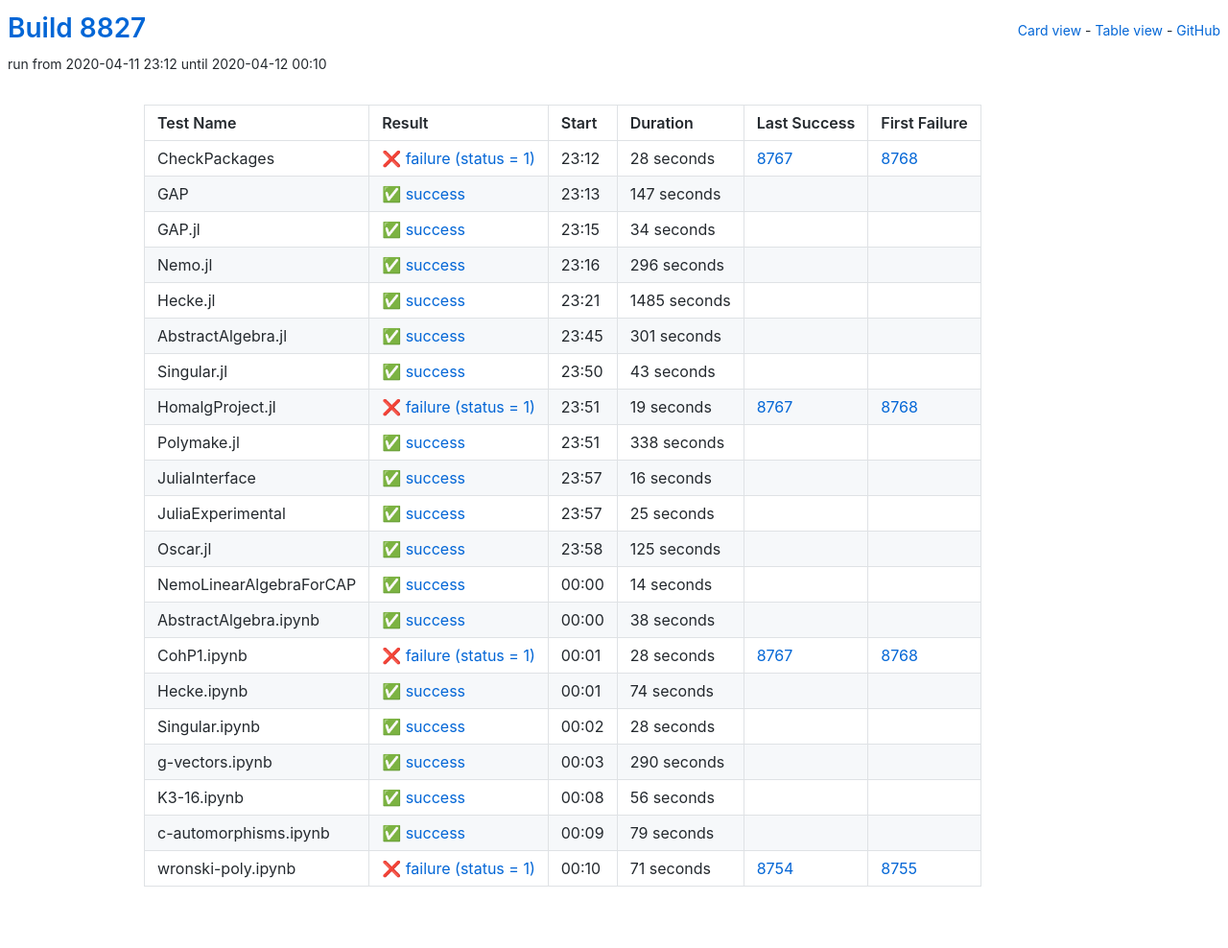
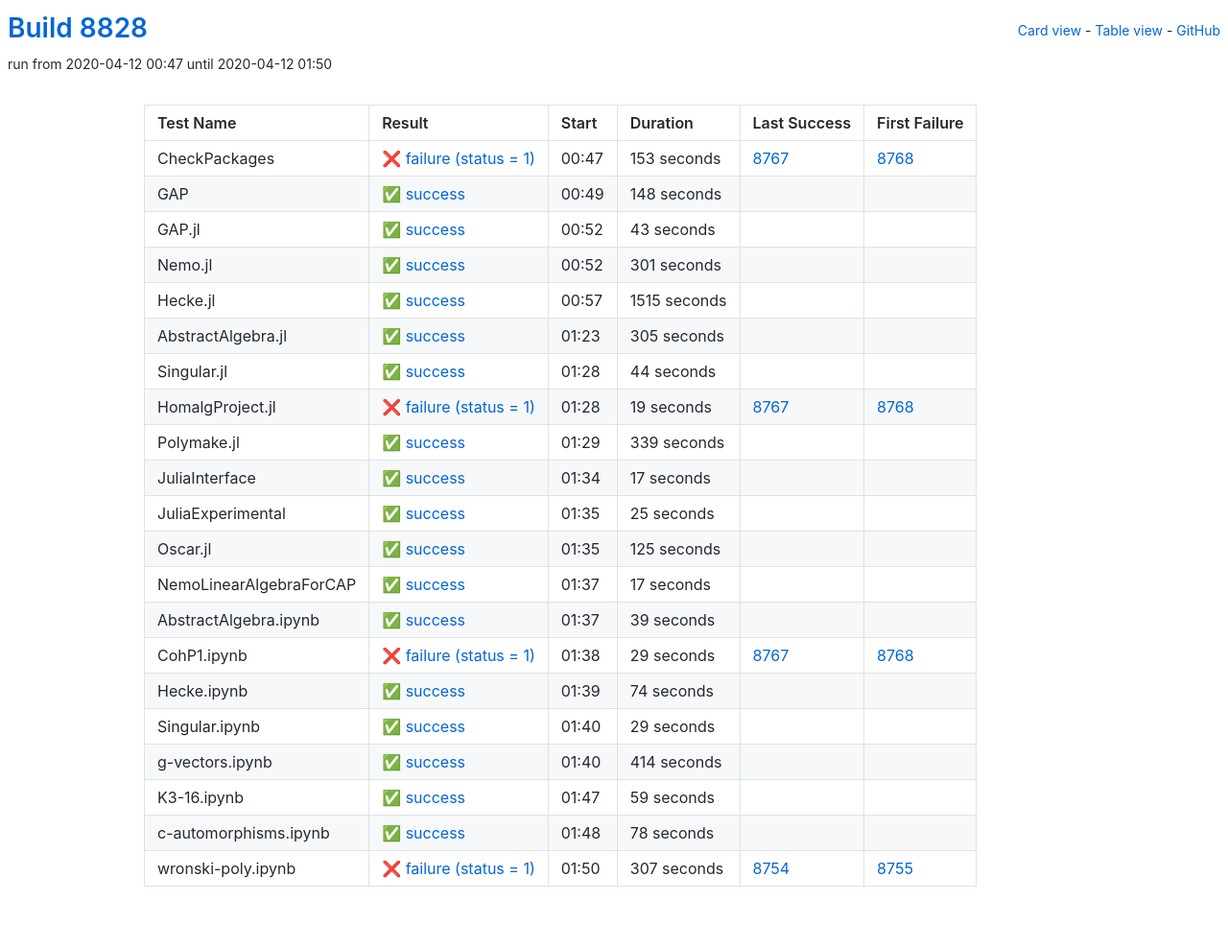
Before and after one commit to oscar-system/oscar-ci-status, a Jekyll site: the page built from table.html, in a window 1280 px wide. Shown: the whole page at 96% size. Built offline with Jekyll 4.4.1, drawn with Linux system fonts in a browser that asks for light colours.

Commit message:
Build 8828

```diff
--- a/_data/ci.yml
+++ b/_data/ci.yml
@@ -1,60 +1,38 @@
-build: 8827
-build_url: https://oscarci.mathematik.uni-kl.de/job/oscar/8827/
+build: 8828
+build_url: https://oscarci.mathematik.uni-kl.de/job/oscar/8828/
 job: oscar
 tests:
-- duration: 28
+- duration: 153
   exitcode: 1
   first_failure: 8768
   first_failure_url: https://oscarci.mathematik.uni-kl.de/job/oscar/8768/
   last_success: 8767
   last_success_url: https://oscarci.mathematik.uni-kl.de/job/oscar/8767/
-  log: https://oscarci.mathematik.uni-kl.de/job/oscar/8827/artifact/logs/build-8827/CheckPackages.log
+  log: https://oscarci.mathematik.uni-kl.de/job/oscar/8828/artifact/logs/build-8828/CheckPackages.log
   name: CheckPackages
-  start: 2020-04-11 23:12
+  start: 2020-04-12 00:47
   status: failure
   success: false
-- duration: 147
+- duration: 148
   exitcode: 0
   first_failure: false
   first_failure_url: null
   last_success: false
   last_success_url: null
-  log: https://oscarci.mathematik.uni-kl.de/job/oscar/8827/artifact/logs/build-8827/GAP.log
+  log: https://oscarci.mathematik.uni-kl.de/job/oscar/8828/artifact/logs/build-8828/GAP.log
   name: GAP
-  start: 2020-04-11 23:13
+  start: 2020-04-12 00:49
   status: success
   success: true
-- duration: 34
+- duration: 43
   exitcode: 0
   first_failure: false
   first_failure_url: null
   last_success: false
   last_success_url: null
-  log: https://oscarci.mathematik.uni-kl.de/job/oscar/8827/artifact/logs/build-8827/GAP.jl.log
+  log: https://oscarci.mathematik.uni-kl.de/job/oscar/8828/artifact/logs/build-8828/GAP.jl.log
   name: GAP.jl
-  start: 2020-04-11 23:15
-  status: success
-  success: true
-- duration: 296
-  exitcode: 0
-  first_failure: false
-  first_failure_url: null
-  last_success: false
-  last_success_url: null
-  log: https://oscarci.mathematik.uni-kl.de/job/oscar/8827/artifact/logs/build-8827/Nemo.jl.log
-  name: Nemo.jl
-  start: 2020-04-11 23:16
-  status: success
-  success: true
-- duration: 1485
-  exitcode: 0
-  first_failure: false
-  first_failure_url: null
-  last_success: false
-  last_success_url: null
-  log: https://oscarci.mathematik.uni-kl.de/job/oscar/8827/artifact/logs/build-8827/Hecke.jl.log
-  name: Hecke.jl
-  start: 2020-04-11 23:21
+  start: 2020-04-12 00:52
   status: success
   success: true
 - duration: 301
@@ -63,20 +41,42 @@ tests:
   first_failure_url: null
   last_success: false
   last_success_url: null
-  log: https://oscarci.mathematik.uni-kl.de/job/oscar/8827/artifact/logs/build-8827/AbstractAlgebra.jl.log
-  name: AbstractAlgebra.jl
-  start: 2020-04-11 23:45
+  log: https://oscarci.mathematik.uni-kl.de/job/oscar/8828/artifact/logs/build-8828/Nemo.jl.log
+  name: Nemo.jl
+  start: 2020-04-12 00:52
   status: success
   success: true
-- duration: 43
+- duration: 1515
   exitcode: 0
   first_failure: false
   first_failure_url: null
   last_success: false
   last_success_url: null
-  log: https://oscarci.mathematik.uni-kl.de/job/oscar/8827/artifact/logs/build-8827/Singular.jl.log
+  log: https://oscarci.mathematik.uni-kl.de/job/oscar/8828/artifact/logs/build-8828/Hecke.jl.log
+  name: Hecke.jl
+  start: 2020-04-12 00:57
+  status: success
+  success: true
+- duration: 305
+  exitcode: 0
+  first_failure: false
+  first_failure_url: null
+  last_success: false
+  last_success_url: null
+  log: https://oscarci.mathematik.uni-kl.de/job/oscar/8828/artifact/logs/build-8828/AbstractAlgebra.jl.log
+  name: AbstractAlgebra.jl
+  start: 2020-04-12 01:23
+  status: success
+  success: true
+- duration: 44
+  exitcode: 0
+  first_failure: false
+  first_failure_url: null
+  last_success: false
+  last_success_url: null
+  log: https://oscarci.mathematik.uni-kl.de/job/oscar/8828/artifact/logs/build-8828/Singular.jl.log
   name: Singular.jl
-  start: 2020-04-11 23:50
+  start: 2020-04-12 01:28
   status: success
   success: true
 - duration: 19
@@ -85,31 +85,31 @@ tests:
   first_failure_url: https://oscarci.mathematik.uni-kl.de/job/oscar/8768/
   last_success: 8767
   last_success_url: https://oscarci.mathematik.uni-kl.de/job/oscar/8767/
-  log: https://oscarci.mathematik.uni-kl.de/job/oscar/8827/artifact/logs/build-8827/HomalgProject.jl.log
+  log: https://oscarci.mathematik.uni-kl.de/job/oscar/8828/artifact/logs/build-8828/HomalgProject.jl.log
   name: HomalgProject.jl
-  start: 2020-04-11 23:51
+  start: 2020-04-12 01:28
   status: failure
   success: false
-- duration: 338
+- duration: 339
   exitcode: 0
   first_failure: false
   first_failure_url: null
   last_success: false
   last_success_url: null
-  log: https://oscarci.mathematik.uni-kl.de/job/oscar/8827/artifact/logs/build-8827/Polymake.jl.log
+  log: https://oscarci.mathematik.uni-kl.de/job/oscar/8828/artifact/logs/build-8828/Polymake.jl.log
   name: Polymake.jl
-  start: 2020-04-11 23:51
+  start: 2020-04-12 01:29
   status: success
   success: true
-- duration: 16
+- duration: 17
   exitcode: 0
   first_failure: false
   first_failure_url: null
   last_success: false
   last_success_url: null
-  log: https://oscarci.mathematik.uni-kl.de/job/oscar/8827/artifact/logs/build-8827/JuliaInterface.log
+  log: https://oscarci.mathematik.uni-kl.de/job/oscar/8828/artifact/logs/build-8828/JuliaInterface.log
   name: JuliaInterface
-  start: 2020-04-11 23:57
+  start: 2020-04-12 01:34
   status: success
   success: true
 - duration: 25
@@ -118,9 +118,9 @@ tests:
   first_failure_url: null
   last_success: false
   last_success_url: null
-  log: https://oscarci.mathematik.uni-kl.de/job/oscar/8827/artifact/logs/build-8827/JuliaExperimental.log
+  log: https://oscarci.mathematik.uni-kl.de/job/oscar/8828/artifact/logs/build-8828/JuliaExperimental.log
   name: JuliaExperimental
-  start: 2020-04-11 23:57
+  start: 2020-04-12 01:35
   status: success
   success: true
 - duration: 125
@@ -129,42 +129,42 @@ tests:
   first_failure_url: null
   last_success: false
   last_success_url: null
-  log: https://oscarci.mathematik.uni-kl.de/job/oscar/8827/artifact/logs/build-8827/Oscar.jl.log
+  log: https://oscarci.mathematik.uni-kl.de/job/oscar/8828/artifact/logs/build-8828/Oscar.jl.log
   name: Oscar.jl
-  start: 2020-04-11 23:58
+  start: 2020-04-12 01:35
   status: success
   success: true
-- duration: 14
+- duration: 17
   exitcode: 0
   first_failure: false
   first_failure_url: null
   last_success: false
   last_success_url: null
-  log: https://oscarci.mathematik.uni-kl.de/job/oscar/8827/artifact/logs/build-8827/NemoLinearAlgebraForCAP.log
+  log: https://oscarci.mathematik.uni-kl.de/job/oscar/8828/artifact/logs/build-8828/NemoLinearAlgebraForCAP.log
   name: NemoLinearAlgebraForCAP
-  start: 2020-04-12 00:00
+  start: 2020-04-12 01:37
   status: success
   success: true
-- duration: 38
+- duration: 39
   exitcode: 0
   first_failure: false
   first_failure_url: null
   last_success: false
   last_success_url: null
-  log: https://oscarci.mathematik.uni-kl.de/job/oscar/8827/artifact/logs/build-8827/AbstractAlgebra.ipynb.log
+  log: https://oscarci.mathematik.uni-kl.de/job/oscar/8828/artifact/logs/build-8828/AbstractAlgebra.ipynb.log
   name: AbstractAlgebra.ipynb
-  start: 2020-04-12 00:00
+  start: 2020-04-12 01:37
   status: success
   success: true
-- duration: 28
+- duration: 29
   exitcode: 1
   first_failure: 8768
   first_failure_url: https://oscarci.mathematik.uni-kl.de/job/oscar/8768/
   last_success: 8767
   last_success_url: https://oscarci.mathematik.uni-kl.de/job/oscar/8767/
-  log: https://oscarci.mathematik.uni-kl.de/job/oscar/8827/artifact/logs/build-8827/CohP1.ipynb.log
+  log: https://oscarci.mathematik.uni-kl.de/job/oscar/8828/artifact/logs/build-8828/CohP1.ipynb.log
   name: CohP1.ipynb
-  start: 2020-04-12 00:01
+  start: 2020-04-12 01:38
   status: failure
   success: false
 - duration: 74
@@ -173,63 +173,63 @@ tests:
   first_failure_url: null
   last_success: false
   last_success_url: null
-  log: https://oscarci.mathematik.uni-kl.de/job/oscar/8827/artifact/logs/build-8827/Hecke.ipynb.log
+  log: https://oscarci.mathematik.uni-kl.de/job/oscar/8828/artifact/logs/build-8828/Hecke.ipynb.log
   name: Hecke.ipynb
-  start: 2020-04-12 00:01
+  start: 2020-04-12 01:39
   status: success
   success: true
-- duration: 28
+- duration: 29
   exitcode: 0
   first_failure: false
   first_failure_url: null
   last_success: false
   last_success_url: null
-  log: https://oscarci.mathematik.uni-kl.de/job/oscar/8827/artifact/logs/build-8827/Singular.ipynb.log
+  log: https://oscarci.mathematik.uni-kl.de/job/oscar/8828/artifact/logs/build-8828/Singular.ipynb.log
   name: Singular.ipynb
-  start: 2020-04-12 00:02
+  start: 2020-04-12 01:40
   status: success
   success: true
-- duration: 290
+- duration: 414
   exitcode: 0
   first_failure: false
   first_failure_url: null
   last_success: false
   last_success_url: null
-  log: https://oscarci.mathematik.uni-kl.de/job/oscar/8827/artifact/logs/build-8827/g-vectors.ipynb.log
+  log: https://oscarci.mathematik.uni-kl.de/job/oscar/8828/artifact/logs/build-8828/g-vectors.ipynb.log
   name: g-vectors.ipynb
-  start: 2020-04-12 00:03
+  start: 2020-04-12 01:40
   status: success
   success: true
-- duration: 56
+- duration: 59
   exitcode: 0
   first_failure: false
   first_failure_url: null
   last_success: false
   last_success_url: null
-  log: https://oscarci.mathematik.uni-kl.de/job/oscar/8827/artifact/logs/build-8827/K3-16.ipynb.log
+  log: https://oscarci.mathematik.uni-kl.de/job/oscar/8828/artifact/logs/build-8828/K3-16.ipynb.log
   name: K3-16.ipynb
-  start: 2020-04-12 00:08
+  start: 2020-04-12 01:47
   status: success
   success: true
-- duration: 79
+- duration: 78
   exitcode: 0
   first_failure: false
   first_failure_url: null
   last_success: false
   last_success_url: null
-  log: https://oscarci.mathematik.uni-kl.de/job/oscar/8827/artifact/logs/build-8827/c-automorphisms.ipynb.log
+  log: https://oscarci.mathematik.uni-kl.de/job/oscar/8828/artifact/logs/build-8828/c-automorphisms.ipynb.log
   name: c-automorphisms.ipynb
-  start: 2020-04-12 00:09
+  start: 2020-04-12 01:48
   status: success
   success: true
-- duration: 71
+- duration: 307
   exitcode: 1
   first_failure: 8755
   first_failure_url: https://oscarci.mathematik.uni-kl.de/job/oscar/8755/
   last_success: 8754
   last_success_url: https://oscarci.mathematik.uni-kl.de/job/oscar/8754/
-  log: https://oscarci.mathematik.uni-kl.de/job/oscar/8827/artifact/logs/build-8827/wronski-poly.ipynb.log
+  log: https://oscarci.mathematik.uni-kl.de/job/oscar/8828/artifact/logs/build-8828/wronski-poly.ipynb.log
   name: wronski-poly.ipynb
-  start: 2020-04-12 00:10
+  start: 2020-04-12 01:50
   status: failure
   success: false
```
Also changed, not shown: README.md.
